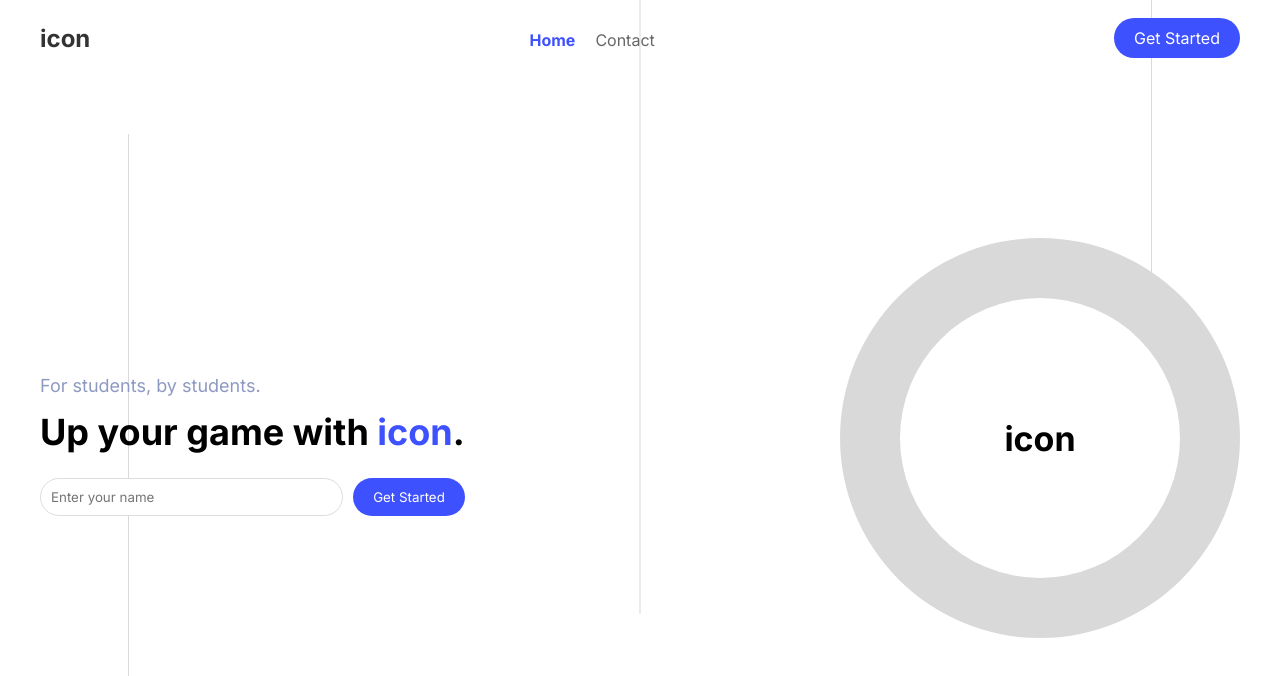
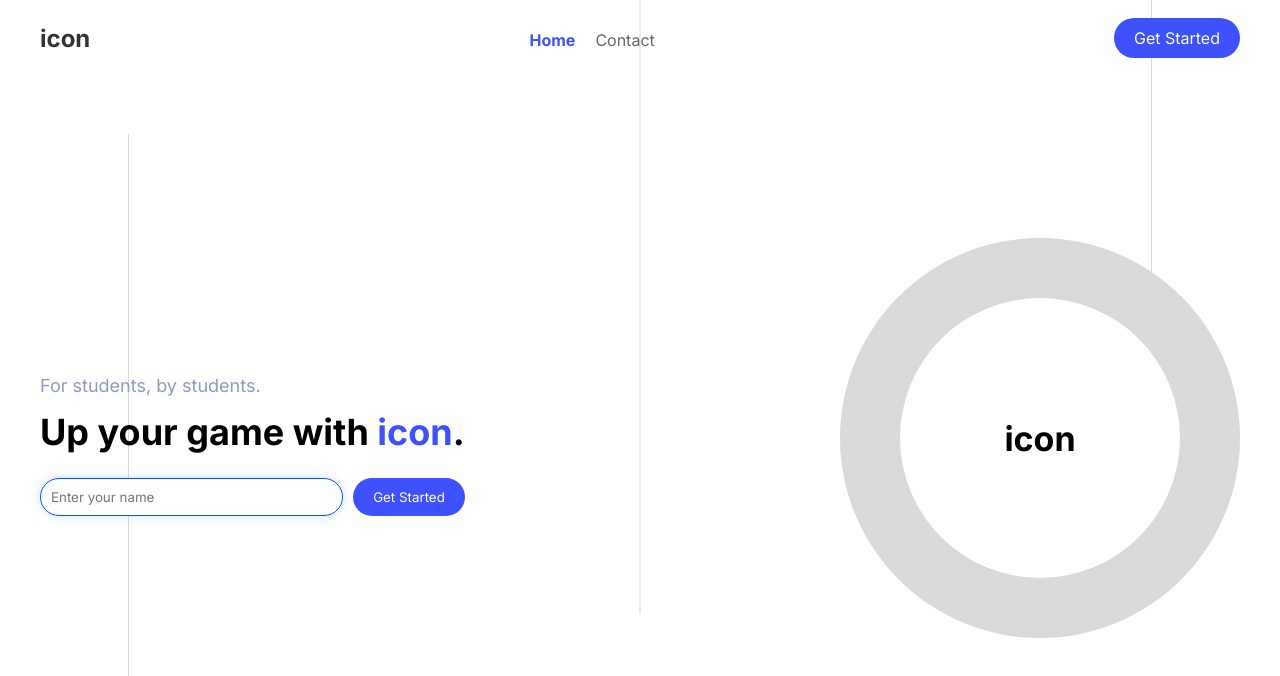
Before and after one commit to DuckingtonThe3rd/icon, a plain HTML site: page index.html in a window 1280 px wide. In both pictures the pointer is over the input "Enter your name". Shown: the top 676 px of the page. Drawn offline with nearby package versions, Linux system fonts and the light colour scheme.

Commit message:
Update styles.css

```diff
--- a/styles.css
+++ b/styles.css
@@ -144,8 +144,9 @@ form input[type="text"] {
     transition: border-color 0.5s ease;
 }
 
-form input[type="text"]:focus {
-    border-color: #3E51FF;
+form input[type="text"]:hover {
+    border-color: #0056ff;
+    box-shadow: 0 0 10px rgba(0, 86, 255, 0.2);
 }
 
 form button {
@@ -156,12 +157,11 @@ form button {
     border-radius: 20px;
     cursor: pointer;
     font-family: 'Inter', sans-serif;
-    transition: background-color 0.5s ease, transform 0.5s ease;
+    transition: background-color 0.3s ease-in-out;
 }
 
 form button:hover {
     background-color: #003bb5;
-    transform: scale(1.05);
 }
 
 .right-side {
```
